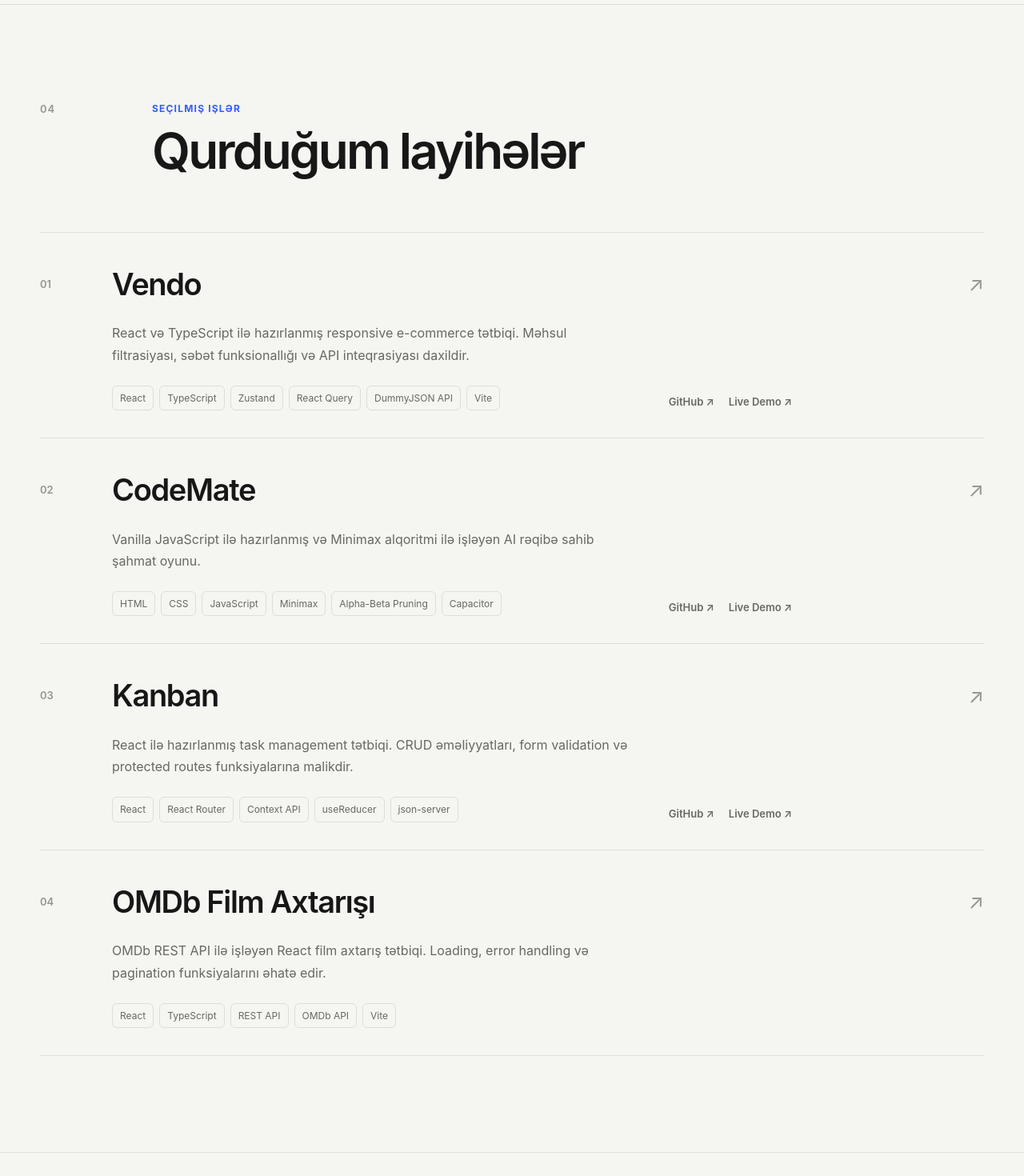
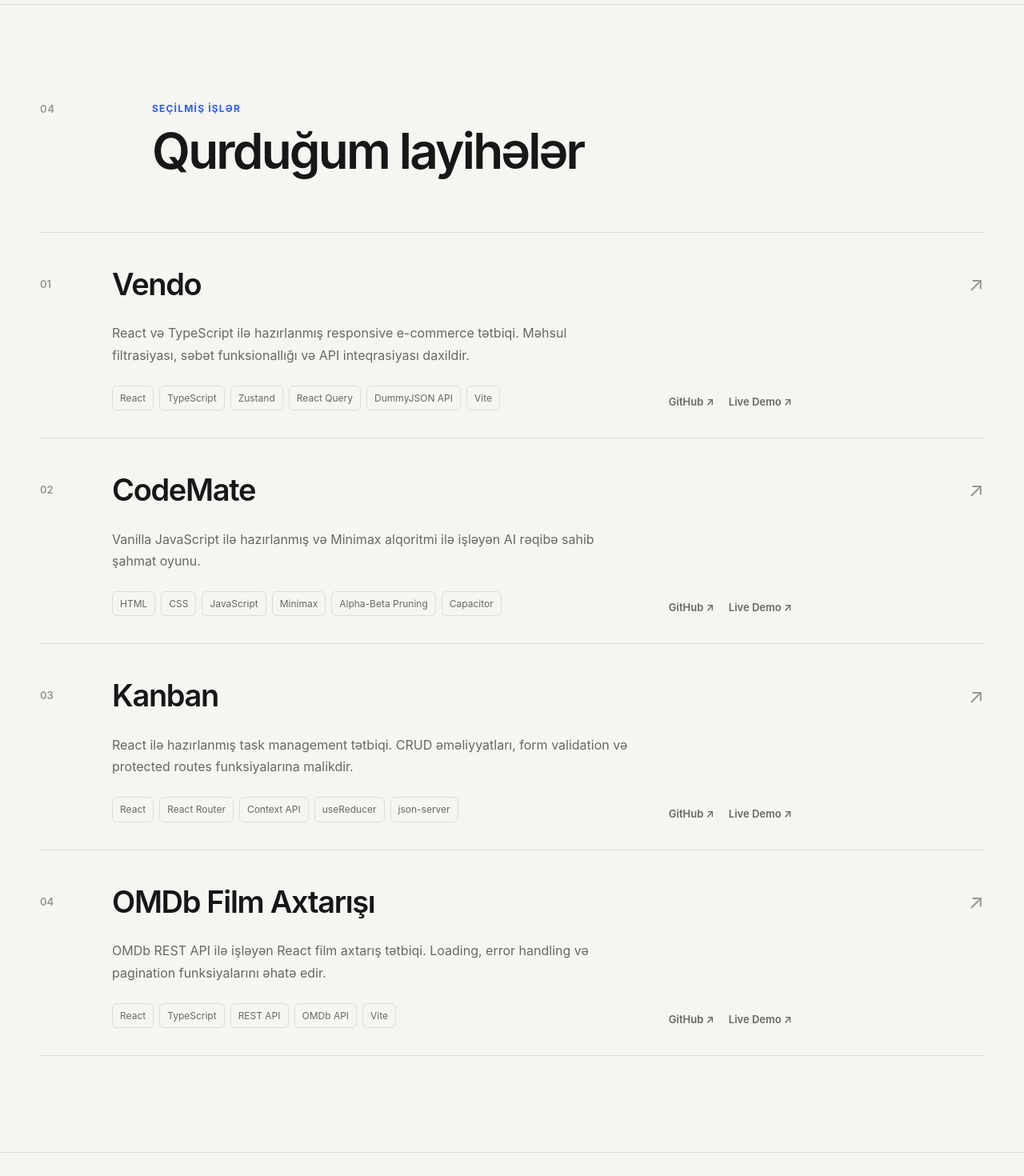
Before and after one commit to humbeteli/my-portfolio, a React (Vite) app: page / in a window 1280 px wide. Shown: the part 2960-4430 px from the top of the page at 80% size. Built offline with nearby package versions, Linux system fonts and the light colour scheme.

Commit message:
add omdb project links

```diff
--- a/src/data/projects.ts
+++ b/src/data/projects.ts
@@ -105,7 +105,7 @@ export const projects: Project[] = [
       "Loading state",
       "Pagination",
     ],
-    githubUrl: "#",
-    liveUrl: "#",
+    githubUrl: "https://github.com/humbeteli/omdb-movie-search",
+    liveUrl: "https://omdb-movie-search-henna.vercel.app/",
   },
 ];
--- a/src/sections/Projects.tsx
+++ b/src/sections/Projects.tsx
@@ -18,7 +18,7 @@ export const Projects: React.FC = () => {
 
           <div>
             <p className={styles.eyebrow}>
-              {language === "az" ? "Seçilmiş işlər" : "Selected work"}
+              {language === "az" ? "Seçİlmİş İşlər" : "Selected work"}
             </p>
 
             <h2 className={styles.title}>
```
